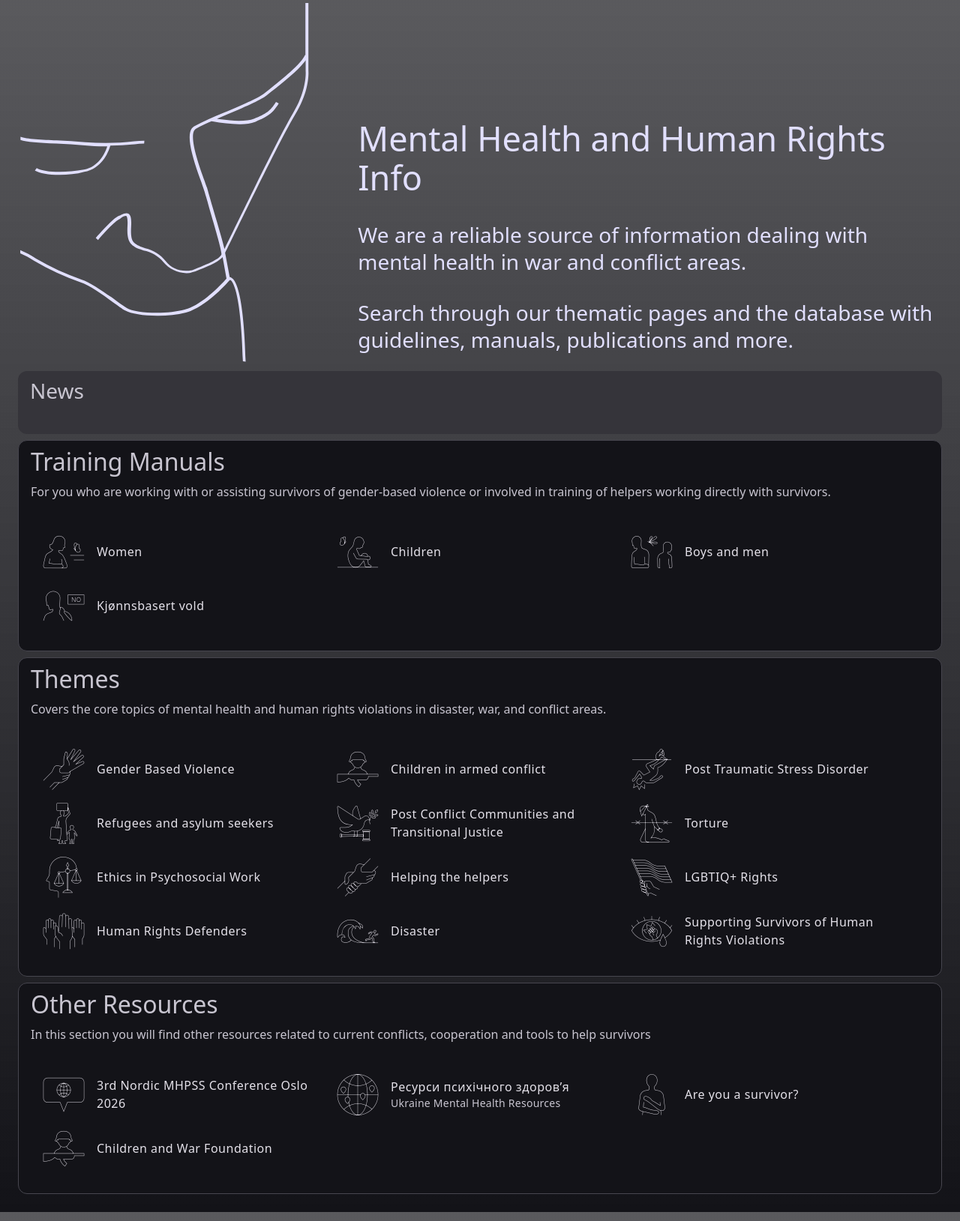
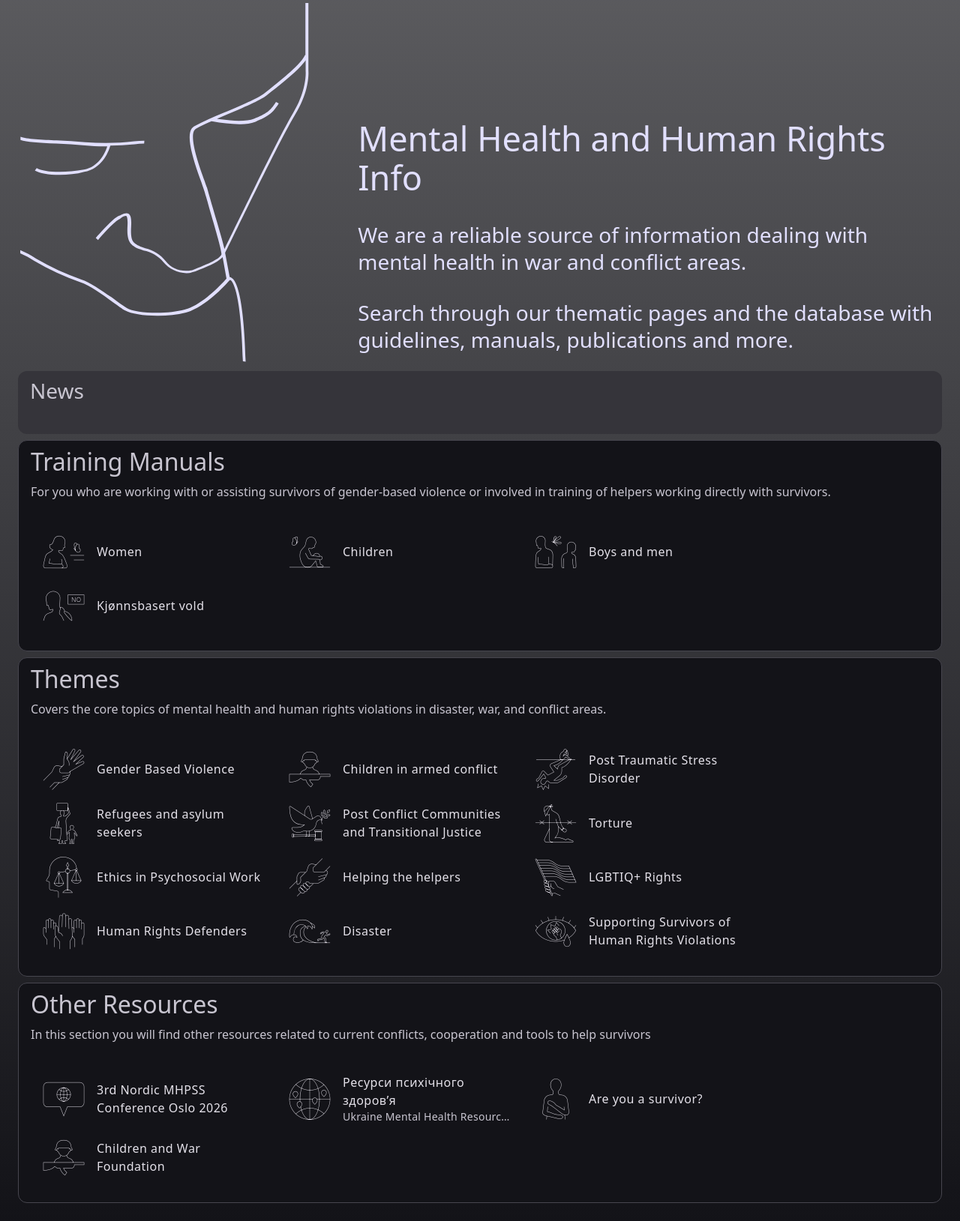
Before and after one commit to henkpb/hhri, a Jekyll site: the page built from index.md, in a window 1280 px wide. Shown: the whole page at 75% size. Built offline with Jekyll 4.4.1, drawn with Linux system fonts in a browser that asks for light colours; some web fonts are replaced.

Commit message:
Update home.css

```diff
--- a/css/home.css
+++ b/css/home.css
@@ -39,7 +39,7 @@
   flex-wrap: wrap;
 }
 .micl-list li {
-  inline-size: calc((1600px - 32px) / 4);
+  inline-size: 328px;
 }
 
 .hhri-icon {
```
